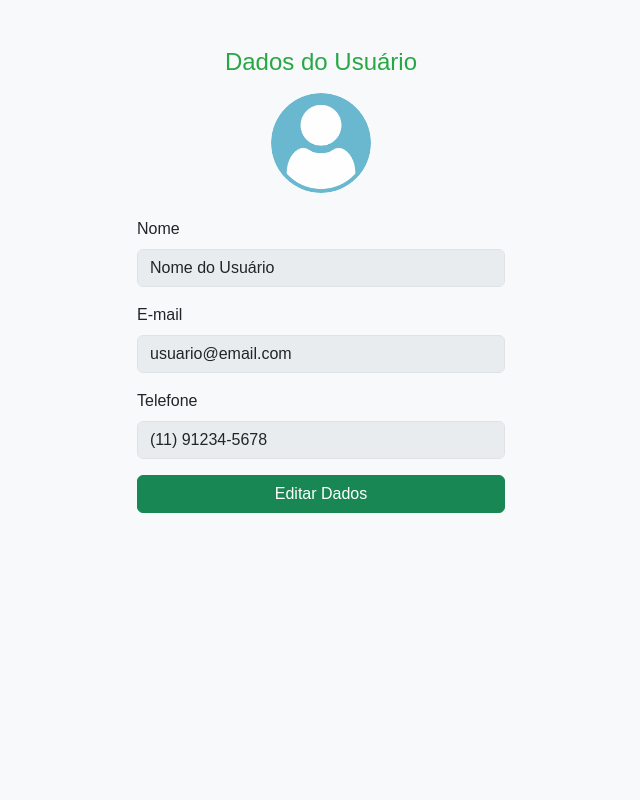
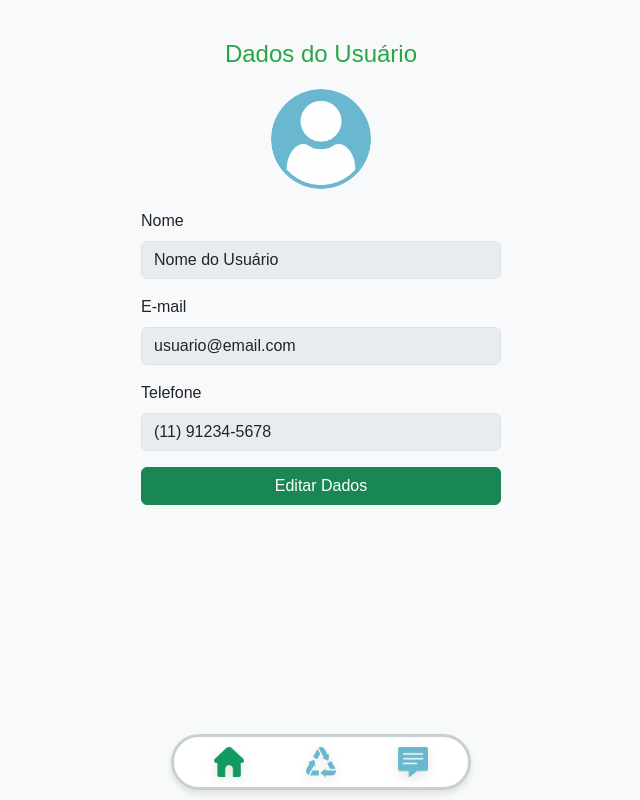
Before and after one commit to WirllySilva/coletaqui, a React (Vite) app in the folder recycle-connect-frontend/: page /userdata in a window 1280 px wide. Shown: the whole page, without its empty margins (319-959 px from the left). Built offline with nearby package versions, Linux system fonts and the light colour scheme.

Commit message:
feat: finish UserData page

```diff
--- a/recycle-connect-frontend/package.json
+++ b/recycle-connect-frontend/package.json
@@ -12,11 +12,12 @@
   "dependencies": {
     "bootstrap": "^5.3.3",
     "bootstrap-icons": "^1.11.3",
+    "lucide-react": "^0.503.0",
     "prop-types": "^15.8.1",
     "react": "^18.3.1",
     "react-bootstrap": "^2.10.9",
     "react-dom": "^18.3.1",
-    "react-icons": "^5.4.0",
+    "react-icons": "^5.5.0",
     "react-router-dom": "^7.1.1",
     "react-slick": "^0.30.3",
     "recycle-connect-frontend": "file:",
--- a/recycle-connect-frontend/src/pages/UserData.jsx
+++ b/recycle-connect-frontend/src/pages/UserData.jsx
@@ -1,7 +1,8 @@
 import React, { useState } from 'react';
 import { Form, Button, Container, Image, Alert } from 'react-bootstrap';
 import userIcon from '../assets/user-icon.png'; // Imagem padrão
-import '../styles/pages/UserData.css'; // CSS específico dessa página
+import '../styles/pages/UserData.css';
+import Footer from '../components/Footer';
 
 const UserData = () => {
     const [user, setUser] = useState({
@@ -52,28 +53,12 @@ const UserData = () => {
 
             <div className="userdata-photo-container">
                 <Image src={user.photo} roundedCircle width={100} height={100} className="userdata-photo" />
-
                 {editing && (
-                    <>
-                        <input
-                            type="file"
-                            id="photoUpload"
-                            accept="image/*"
-                            onChange={handlePhotoChange}
-                            style={{ display: 'none' }}
-                        />
-                        <Button
-                            variant="outline-success"
-                            size="sm"
-                            className="mt-2"
-                            onClick={() => document.getElementById('photoUpload').click()}
-                        >
-                            Trocar Foto
-                        </Button>
-                    </>
+                    <Form.Group controlId="formPhoto" className="mt-2">
+                        <Form.Control type="file" accept="image/*" onChange={handlePhotoChange} />
+                    </Form.Group>
                 )}
             </div>
-
 
             {message.text && (
                 <Alert variant={message.type} className="userdata-alert">
@@ -116,20 +101,25 @@ const UserData = () => {
                         disabled={!editing}
                     />
                 </Form.Group>
-
-                <div className="d-grid">
-                    {!editing ? (
-                        <Button variant="success" onClick={handleEdit}>
-                            Editar Dados
-                        </Button>
-                    ) : (
+                {editing && (
+                    <div className="d-grid mt-3">
                         <Button variant="primary" type="submit">
                             Salvar Alterações
                         </Button>
-                    )}
+                    </div>
+                )}
+            </Form>
+
+            {!editing && (
+                <div className="d-grid mt-3">
+                    <Button variant="success" onClick={handleEdit}>
+                        Editar Dados
+                    </Button>
                 </div>
-            </Form>
+            )}
+            <Footer />
         </Container>
+
     );
 };
 
--- a/recycle-connect-frontend/src/styles/pages/UserData.css
+++ b/recycle-connect-frontend/src/styles/pages/UserData.css
@@ -1,42 +1,32 @@
 .userdata-container {
-  margin-top: 2rem;
-  padding: 1rem;
+    margin-top: 20px;
+    padding: 20px;
     background-color: #f8f9fa;
-  border-radius: 10px;
+    border-radius: 12px;
     max-width: 400px;
   }
 
   .userdata-title {
     text-align: center;
     color: #28a745;
-  margin-bottom: 1rem;
+    margin-bottom: 20px;
   }
 
   .userdata-photo-container {
-  position: relative;
-  text-align: center;
-  margin-bottom: 1.5rem;
+    display: flex;
+    flex-direction: column;
+    align-items: center;
+    margin-bottom: 20px;
   }
 
   .userdata-photo {
     object-fit: cover;
   }
 
-.edit-photo-button {
-  position: absolute;
-  bottom: 0;
-  right: 35%;
-  background-color: #28a745;
-  color: white;
-  border-radius: 50%;
-  padding: 0.4rem;
-  cursor: pointer;
-  font-size: 0.8rem;
-  display: flex;
-  align-items: center;
-  justify-content: center;
+  .userdata-alert {
+    margin-bottom: 20px;
   }
 
-.userdata-form {
-  margin-top: 1rem;
+  .userdata-form .form-label {
+    font-weight: 500;
   }
```
Also changed, not shown: 1 other file (tests, documents, lock files or other folders). Lines whose indentation alone changed are shown as unchanged.
